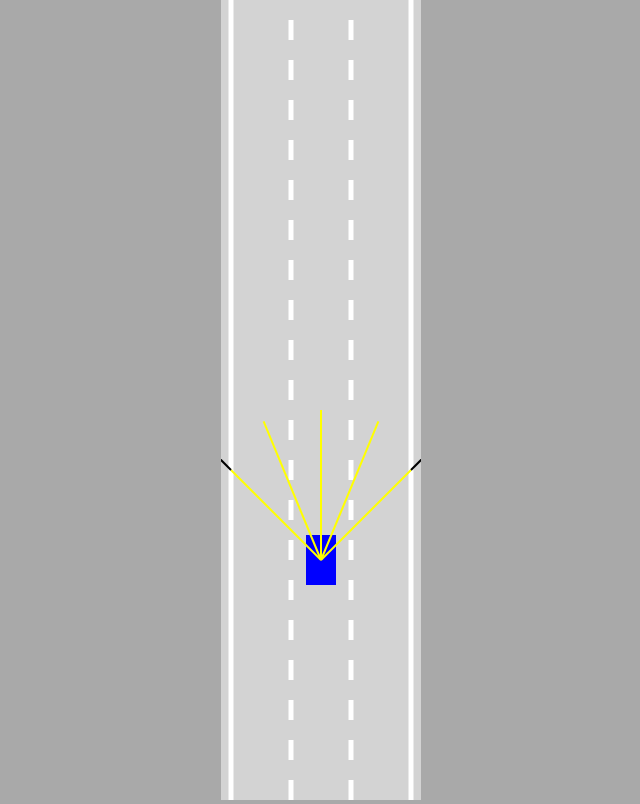
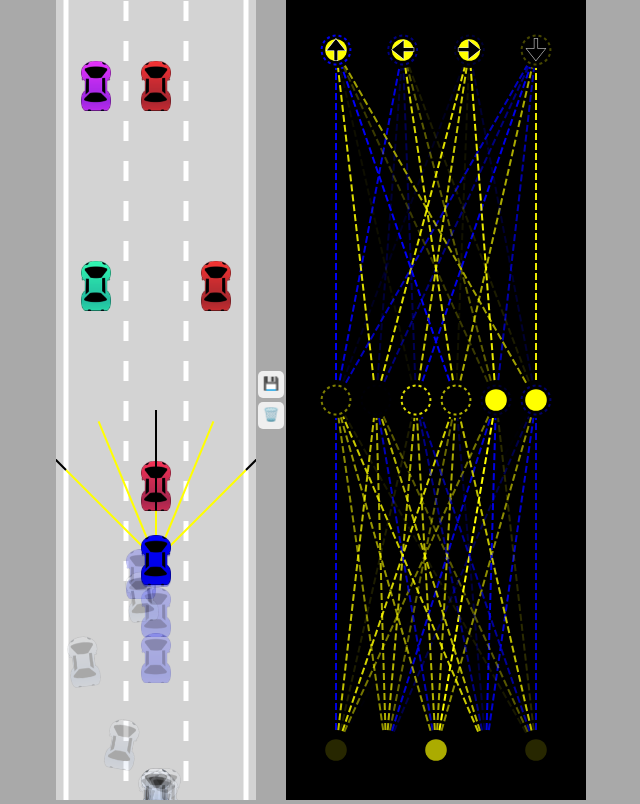
Before and after one commit to GorgeThePotato/self-driving-car, a plain HTML site: page index.html in a window 1280 px wide. Shown: the whole page, without its empty margins (319-959 px from the left). Drawn offline with Linux system fonts and the light colour scheme.

Commit message:
Finished code

```diff
--- a/car.js
+++ b/car.js
@@ -1,5 +1,5 @@
 class Car{
-    constructor(x,y,width,height,controlType,maxSpeed=3){
+    constructor(x,y,width,height,controlType,maxSpeed=3,color="blue"){
         this.x=x;
         this.y=y;
         this.width=width;
@@ -12,26 +12,57 @@ class Car{
         this.angle=0;
         this.damaged=false;
 
+        this.useBrain=controlType=="AI";
+
         if(controlType!="DUMMY"){
-        this.sensor=new Sensor(this);
+            this.sensor=new Sensor(this);
+            this.brain=new NeuralNetwork(
+                [this.sensor.rayCount,6,4]
+            );
         }
+        this.controls=new Controls(controlType);
 
-        this.controls=new Controls(controlType);
-    }
+        this.img=new Image();
+        this.img.src="car.png"
 
-    update(roadBorders, traffic){
-        if(!this.damaged){
-            this.#move();
-            this.polygon=this.#createPolygon()
-            this.damaged=this.#assesDamage(roadBorders, traffic);
-        }
-        if(this.sensor){
-        this.sensor.update(roadBorders, traffic);
+        this.mask=document.createElement("canvas");
+        this.mask.width=width;
+        this.mask.height=height;
+
+        const maskCtx=this.mask.getContext("2d");
+        this.img.onload=()=>{
+            maskCtx.fillStyle=color;
+            maskCtx.rect(0,0,this.width,this.height);
+            maskCtx.fill();
+
+            maskCtx.globalCompositeOperation="destination-atop";
+            maskCtx.drawImage(this.img,0,0,this.width,this.height);
         }
     }
 
-    #assesDamage(roadBorders, traffic){
+    update(roadBorders,traffic){
+        if(!this.damaged){
+            this.#move();
+            this.polygon=this.#createPolygon();
+            this.damaged=this.#assessDamage(roadBorders,traffic);
+        }
+        if(this.sensor){
+            this.sensor.update(roadBorders,traffic);
+            const offsets=this.sensor.readings.map(
+                s=>s==null?0:1-s.offset
+            );
+            const outputs=NeuralNetwork.feedForward(offsets,this.brain);
 
+            if(this.useBrain){
+                this.controls.forward=outputs[0];
+                this.controls.left=outputs[1];
+                this.controls.right=outputs[2];
+                this.controls.reverse=outputs[3];
+            }
+        }
+    }
+
+    #assessDamage(roadBorders,traffic){
         for(let i=0;i<roadBorders.length;i++){
             if(polysIntersect(this.polygon,roadBorders[i])){
                 return true;
@@ -66,7 +97,6 @@ class Car{
             y:this.y-Math.cos(Math.PI+this.angle+alpha)*rad
         });
         return points;
-
     }
 
     #move(){
@@ -108,20 +138,28 @@ class Car{
         this.y-=Math.cos(this.angle)*this.speed;
     }
 
-    draw(ctx,color){
-        if(this.damaged){
-            ctx.fillStyle="red";
-        }else{
-            ctx.fillStyle=color;
+    draw(ctx,drawSensor=false){
+        if(this.sensor && drawSensor){
+            this.sensor.draw(ctx);
         }
-        ctx.beginPath();
-        ctx.moveTo(this.polygon[0].x,this.polygon[0].y);
-        for(let i=1;i<this.polygon.length;i++){
-            ctx.lineTo(this.polygon[i].x,this.polygon[i].y)
+
+        ctx.save();
+        ctx.translate(this.x,this.y);
+        ctx.rotate(-this.angle);
+        if(!this.damaged){
+            ctx.drawImage(this.mask,
+                -this.width/2,
+                -this.height/2,
+                this.width,
+                this.height);
+            ctx.globalCompositeOperation="multiply";
         }
-        ctx.fill();
-        if(this.sensor){
-        this.sensor.draw(ctx);
-        }
+        ctx.drawImage(this.img,
+            -this.width/2,
+            -this.height/2,
+            this.width,
+            this.height);
+        ctx.restore();
+
     }
 }
--- a/index.html
+++ b/index.html
@@ -4,7 +4,13 @@
     <link rel="stylesheet" href="style.css">
 </head>
 <body>
-    <canvas id="myCanvas"></canvas>
+    <canvas id="carCanvas"></canvas>
+    <div id="verticalButtons">
+        <button onclick="save()">💾</button>
+        <button onclick="discard()">🗑️</button>
+    </div>
+    <canvas id="networkCanvas"></canvas>
+    <script src="visualizer.js"></script>
     <script src="network.js"></script>
     <script src="sensor.js"></script>
     <script src="utils.js"></script>
--- a/main.js
+++ b/main.js
@@ -1,33 +1,87 @@
-const canvas=document.getElementById("myCanvas");
-canvas.width=200;
+const carCanvas=document.getElementById("carCanvas");
+carCanvas.width=200;
+const networkCanvas=document.getElementById("networkCanvas");
+networkCanvas.width=300;
 
-const ctx = canvas.getContext("2d");
-const road=new Road(canvas.width/2,canvas.width*0.9);
-const car=new Car(road.getLaneCenter(1),100,30,50, "KEYS");
+const carCtx = carCanvas.getContext("2d");
+const networkCtx = networkCanvas.getContext("2d");
+
+const road=new Road(carCanvas.width/2,carCanvas.width*0.9);
+
+const N=100;
+const cars=generateCars(N);
+let bestCar=cars[0];
+if(localStorage.getItem("bestBrain")){
+    for(let i=0;i<cars.length;i++){
+        cars[i].brain=JSON.parse(
+            localStorage.getItem("bestBrain"));
+        if(i!=0){
+            NeuralNetwork.mutate(cars[i].brain,0.1);
+        }
+    }
+}
+
 const traffic=[
-    new Car(road.getLaneCenter(1),-100,30,50, "DUMMY",2)
+    new Car(road.getLaneCenter(1),-100,30,50,"DUMMY",2,getRandomColor()),
+    new Car(road.getLaneCenter(0),-300,30,50,"DUMMY",2,getRandomColor()),
+    new Car(road.getLaneCenter(2),-300,30,50,"DUMMY",2,getRandomColor()),
+    new Car(road.getLaneCenter(0),-500,30,50,"DUMMY",2,getRandomColor()),
+    new Car(road.getLaneCenter(1),-500,30,50,"DUMMY",2,getRandomColor()),
+    new Car(road.getLaneCenter(1),-700,30,50,"DUMMY",2,getRandomColor()),
+    new Car(road.getLaneCenter(2),-700,30,50,"DUMMY",2,getRandomColor()),
 ];
+
 animate();
 
-function animate(){
+function save(){
+    localStorage.setItem("bestBrain",
+        JSON.stringify(bestCar.brain));
+}
 
+function discard(){
+    localStorage.removeItem("bestBrain");
+}
+
+function generateCars(N){
+    const cars=[];
+    for(let i=1;i<=N;i++){
+        cars.push(new Car(road.getLaneCenter(1),100,30,50,"AI"));
+    }
+    return cars;
+}
+
+function animate(time){
     for(let i=0;i<traffic.length;i++){
         traffic[i].update(road.borders,[]);
-    };
+    }
+    for(let i=0;i<cars.length;i++){
+        cars[i].update(road.borders,traffic);
+    }
+    bestCar=cars.find(
+        c=>c.y==Math.min(
+            ...cars.map(c=>c.y)
+        ));
 
-    car.update(road.borders, traffic);
+    carCanvas.height=window.innerHeight;
+    networkCanvas.height=window.innerHeight;
 
-    canvas.height=window.innerHeight;
+    carCtx.save();
+    carCtx.translate(0,-bestCar.y+carCanvas.height*0.7);
 
-    ctx.save();
-    ctx.translate(0,-car.y+canvas.height*0.7);
+    road.draw(carCtx);
+    for(let i=0;i<traffic.length;i++){
+        traffic[i].draw(carCtx);
+    }
+    carCtx.globalAlpha=0.2;
+    for(let i=0;i<cars.length;i++){
+        cars[i].draw(carCtx);
+    }
+    carCtx.globalAlpha=1;
+    bestCar.draw(carCtx,true);
 
-    road.draw(ctx);
-    for(let i=0;i<traffic.length;i++){
-        traffic[i].draw(ctx, "red");
-    }
-    car.draw(ctx, "blue");
+    carCtx.restore();
 
-    ctx.restore();
+    networkCtx.lineDashOffset=-time/50;
+    Visualizer.drawNetwork(networkCtx,bestCar.brain);
     requestAnimationFrame(animate);
 }
--- a/network.js
+++ b/network.js
@@ -1,11 +1,53 @@
+class NeuralNetwork{
+    constructor(neuronCounts){
+        this.levels=[];
+        for(let i=0;i<neuronCounts.length-1;i++){
+            this.levels.push(new Level(
+                neuronCounts[i],neuronCounts[i+1]
+            ));
+        }
+    }
+
+    static feedForward(givenInputs,network){
+        let outputs=Level.feedForward(
+            givenInputs,network.levels[0]);
+        for(let i=1;i<network.levels.length;i++){
+            outputs=Level.feedForward(
+                outputs,network.levels[i]);
+        }
+        return outputs;
+    }
+
+    static mutate(network,amount=1){
+        network.levels.forEach(level => {
+            for(let i=0;i<level.biases.length;i++){
+                level.biases[i]=lerp(
+                    level.biases[i],
+                    Math.random()*2-1,
+                    amount
+                )
+            }
+            for(let i=0;i<level.weights.length;i++){
+                for(let j=0;j<level.weights[i].length;j++){
+                    level.weights[i][j]=lerp(
+                        level.weights[i][j],
+                        Math.random()*2-1,
+                        amount
+                    )
+                }
+            }
+        });
+    }
+}
+
 class Level{
-    constructor(inputCount, outputCount){
+    constructor(inputCount,outputCount){
         this.inputs=new Array(inputCount);
         this.outputs=new Array(outputCount);
-        this.biases=new Array(outputCount)
+        this.biases=new Array(outputCount);
 
         this.weights=[];
-        for(let i=0; i<inputCount;i++){
+        for(let i=0;i<inputCount;i++){
             this.weights[i]=new Array(outputCount);
         }
 
@@ -20,7 +62,7 @@ class Level{
         }
 
         for(let i=0;i<level.biases.length;i++){
-            level.biases[i]=Match.random()*2-1;
+            level.biases[i]=Math.random()*2-1;
         }
     }
 
@@ -31,16 +73,17 @@ class Level{
 
         for(let i=0;i<level.outputs.length;i++){
             let sum=0
-            for(let j=0; j<level.inputs.length;j++){
+            for(let j=0;j<level.inputs.length;j++){
                 sum+=level.inputs[j]*level.weights[j][i];
             }
 
-            if(sums>level.biases[i]){
+            if(sum>level.biases[i]){
                 level.outputs[i]=1;
-            } else{
-                level.outputs[i=0];
+            }else{
+                level.outputs[i]=0;
             }
         }
+
         return level.outputs;
     }
 }
--- a/style.css
+++ b/style.css
@@ -2,8 +2,30 @@ body{
     margin:0;
     background:darkgray;
     overflow:hidden;
-    text-align:center;
+    display:flex;
+    justify-content:center;
+    align-items:center;
 }
-#myCanvas{
+
+#verticalButtons{
+    display:flex;
+    flex-direction:column;
+}
+
+button{
+    border: none;
+    border-radius: 5px;
+    padding: 5px 5px 7px 5px;
+    margin: 2px;
+    cursor:pointer;
+}
+button:hover{
+    background:blue;
+}
+
+#networkCanvas{
+    background:black;
+}
+#carCanvas{
     background:lightgray;
 }
--- a/utils.js
+++ b/utils.js
@@ -38,3 +38,16 @@ function polysIntersect(poly1, poly2){
     }
     return false;
 }
+
+function getRGBA(value){
+    const alpha=Math.abs(value);
+    const R=value<0?0:255;
+    const G=R;
+    const B=value>0?0:255;
+    return "rgba("+R+","+G+","+B+","+alpha+")";
+}
+
+function getRandomColor(){
+    const hue=290+Math.random()*260;
+    return "hsl("+hue+", 100%, 60%)";
+}
--- /dev/null
+++ b/visualizer.js
@@ -0,0 +1,110 @@
+class Visualizer{
+    static drawNetwork(ctx,network){
+        const margin=50;
+        const left=margin;
+        const top=margin;
+        const width=ctx.canvas.width-margin*2;
+        const height=ctx.canvas.height-margin*2;
+
+        const levelHeight=height/network.levels.length;
+
+        for(let i=network.levels.length-1;i>=0;i--){
+            const levelTop=top+
+                lerp(
+                    height-levelHeight,
+                    0,
+                    network.levels.length==1
+                        ?0.5
+                        :i/(network.levels.length-1)
+                );
+
+            ctx.setLineDash([7,3]);
+            Visualizer.drawLevel(ctx,network.levels[i],
+                left,levelTop,
+                width,levelHeight,
+                i==network.levels.length-1
+                    ?['🠉','🠈','🠊','🠋']
+                    :[]
+            );
+        }
+    }
+
+    static drawLevel(ctx,level,left,top,width,height,outputLabels){
+        const right=left+width;
+        const bottom=top+height;
+
+        const {inputs,outputs,weights,biases}=level;
+
+        for(let i=0;i<inputs.length;i++){
+            for(let j=0;j<outputs.length;j++){
+                ctx.beginPath();
+                ctx.moveTo(
+                    Visualizer.#getNodeX(inputs,i,left,right),
+                    bottom
+                );
+                ctx.lineTo(
+                    Visualizer.#getNodeX(outputs,j,left,right),
+                    top
+                );
+                ctx.lineWidth=2;
+                ctx.strokeStyle=getRGBA(weights[i][j]);
+                ctx.stroke();
+            }
+        }
+
+        const nodeRadius=18;
+        for(let i=0;i<inputs.length;i++){
+            const x=Visualizer.#getNodeX(inputs,i,left,right);
+            ctx.beginPath();
+            ctx.arc(x,bottom,nodeRadius,0,Math.PI*2);
+            ctx.fillStyle="black";
+            ctx.fill();
+            ctx.beginPath();
+            ctx.arc(x,bottom,nodeRadius*0.6,0,Math.PI*2);
+            ctx.fillStyle=getRGBA(inputs[i]);
+            ctx.fill();
+        }
+
+        for(let i=0;i<outputs.length;i++){
+            const x=Visualizer.#getNodeX(outputs,i,left,right);
+            ctx.beginPath();
+            ctx.arc(x,top,nodeRadius,0,Math.PI*2);
+            ctx.fillStyle="black";
+            ctx.fill();
+            ctx.beginPath();
+            ctx.arc(x,top,nodeRadius*0.6,0,Math.PI*2);
+            ctx.fillStyle=getRGBA(outputs[i]);
+            ctx.fill();
+
+            ctx.beginPath();
+            ctx.lineWidth=2;
+            ctx.arc(x,top,nodeRadius*0.8,0,Math.PI*2);
+            ctx.strokeStyle=getRGBA(biases[i]);
+            ctx.setLineDash([3,3]);
+            ctx.stroke();
+            ctx.setLineDash([]);
+
+            if(outputLabels[i]){
+                ctx.beginPath();
+                ctx.textAlign="center";
+                ctx.textBaseline="middle";
+                ctx.fillStyle="black";
+                ctx.strokeStyle="white";
+                ctx.font=(nodeRadius*1.5)+"px Arial";
+                ctx.fillText(outputLabels[i],x,top+nodeRadius*0.1);
+                ctx.lineWidth=0.5;
+                ctx.strokeText(outputLabels[i],x,top+nodeRadius*0.1);
+            }
+        }
+    }
+
+    static #getNodeX(nodes,index,left,right){
+        return lerp(
+            left,
+            right,
+            nodes.length==1
+                ?0.5
+                :index/(nodes.length-1)
+        );
+    }
+}
```
Also changed, not shown: sensor.js (+6 -2 lines), car.png (added).
